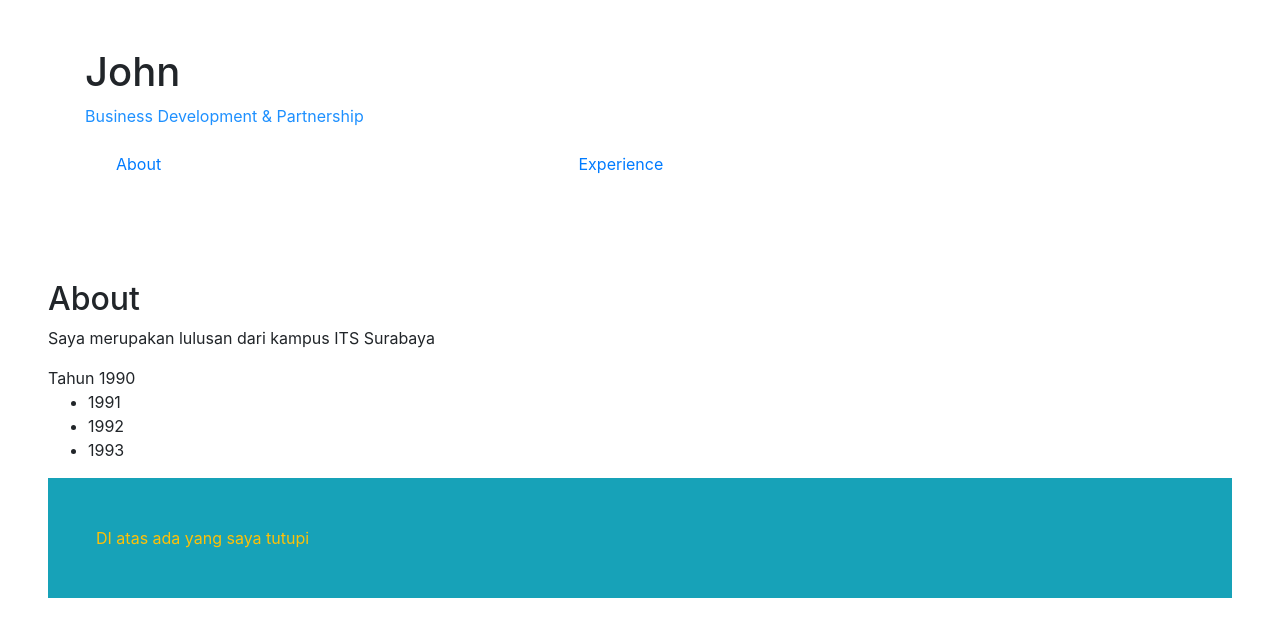
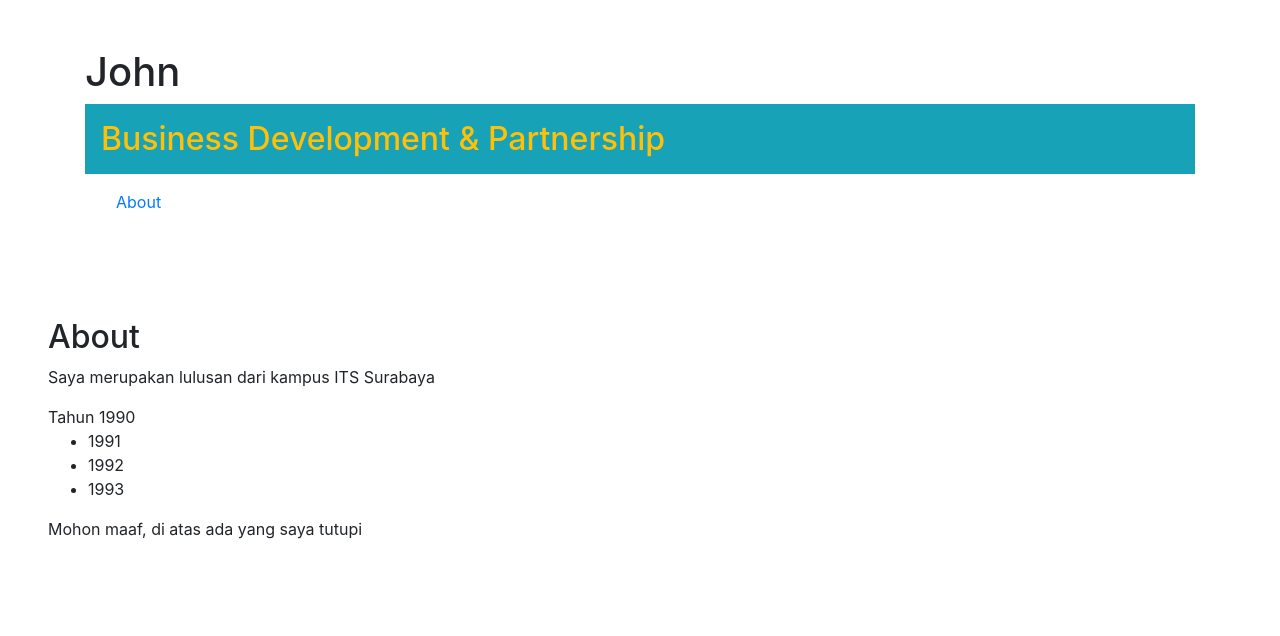
Before and after one commit to rezasafira/praktikum-1-membuat-cv-part-1-azpahmi, a plain HTML site: page index.html in a window 1280 px wide. Drawn offline with nearby package versions, Linux system fonts and the light colour scheme.

Commit message:
05211740000003 #3

```diff
--- a/index.html
+++ b/index.html
@@ -18,20 +18,16 @@
     <section class="resume-section p-3 p-lg-5 d-flex align-items-center" id="about">
         <div class="container">
             <h1>John</h1>
-            <p style="color:DodgerBlue;">Business Development & Partnership</p>
+            <h2 class="p-3 bg-info text-warning" style="color:DodgerBlue;">Business Development & Partnership</h2>
             <div class="container-fluid">
                 <div class="row" >
                     <div class="col-md-5">
                         <a class="nav-link" href="about">About</a>
                     </div>
-                    <div class="col-md-5">
-                        <a class="nav-link" href="experience">Experience</a>
-                    </div>
                 </div>
             </div>
         </div>
         </section>
-
 
             <div class="container-fluid p-0">
 
@@ -50,7 +46,7 @@
                         <div class="d-lg-none">
                             Saya tidak lulus pada tahun 1993
                         </div>
-                        <p class="p-5 bg-info text-warning">DI atas ada yang saya tutupi</p>
+                        <p >Mohon maaf, di atas ada yang saya tutupi</p>
 
                     </div>
                 </section>
```
